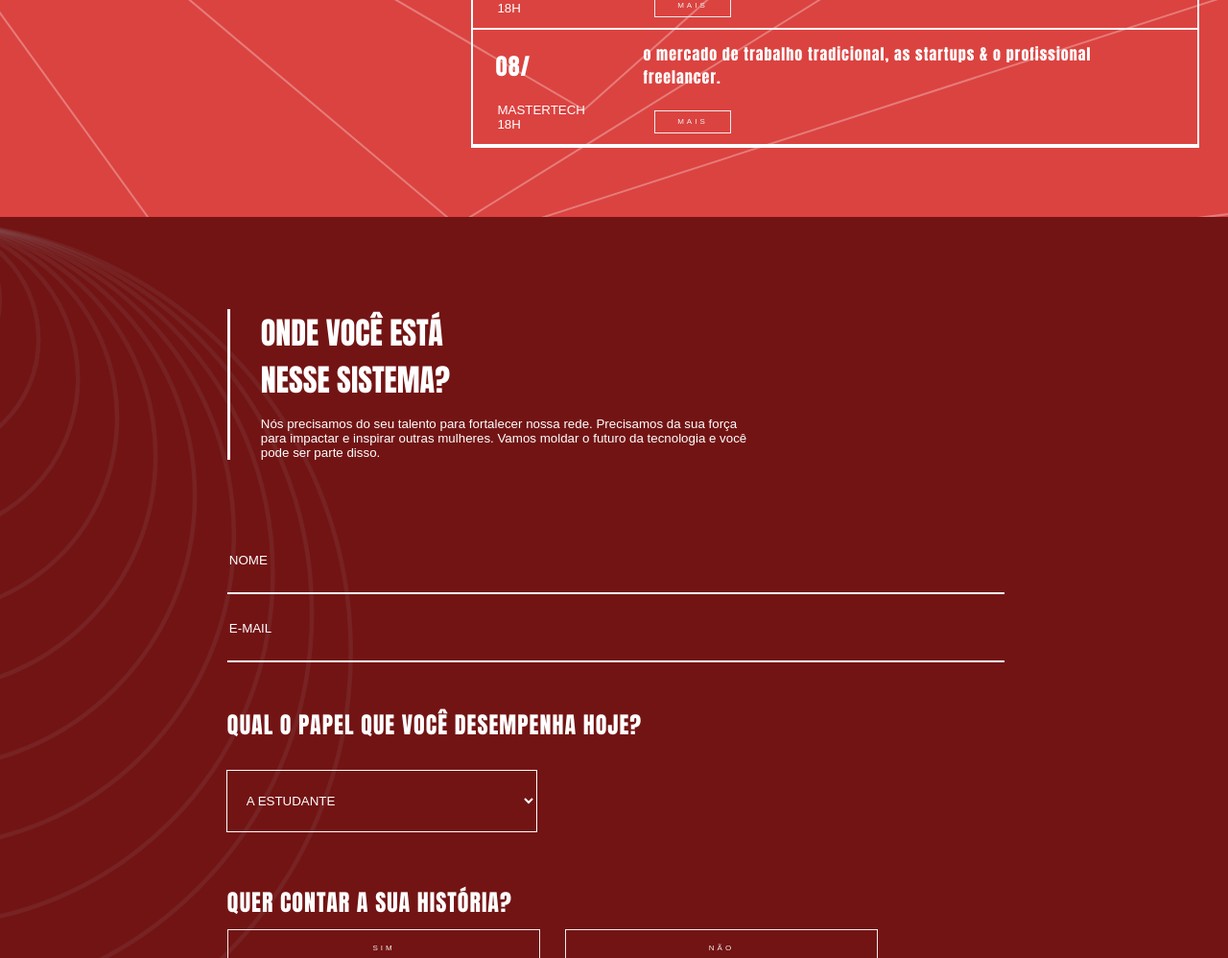
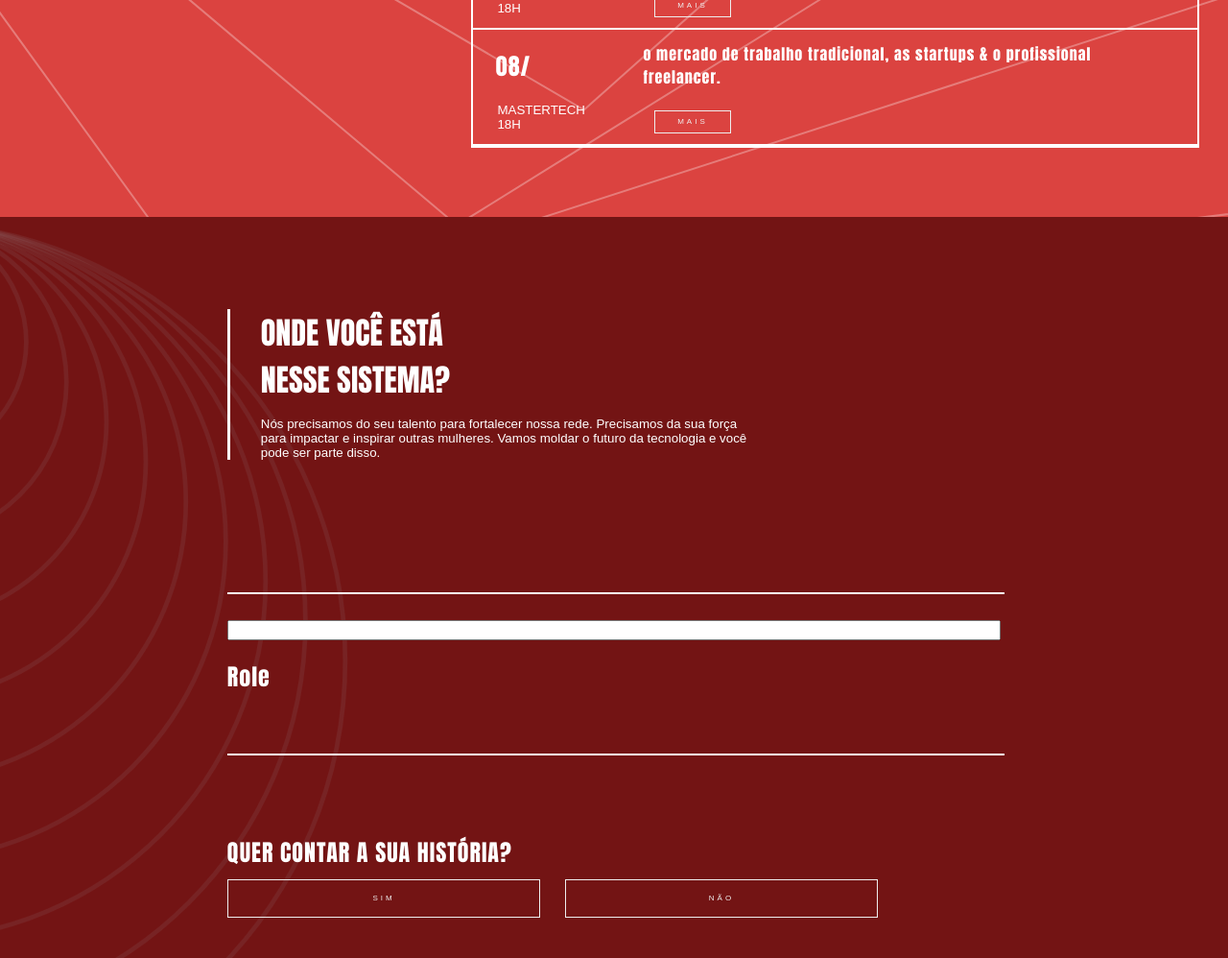
Before and after one commit to PedrovictorSouza/Nisia, a Django app: template nisia_cadastro/templates/index.html in a window 1280 px wide. Shown: the part 5502-6500 px from the top of the page at 96% size. Run offline with Django 3.2, Linux system fonts and the light colour scheme; the template is opened without the code that fills it, so the values that code supplies are empty, except form fields; tables that the repository leaves empty hold one stand-in row (values such as "Sample post"); form fields are guessed from the names that the template uses; some libraries are stand-ins or nearby versions; some web fonts are replaced.

Commit message:
criar form de cadastro

```diff
--- a/nisia_cadastro/templates/index.html
+++ b/nisia_cadastro/templates/index.html
@@ -354,31 +354,32 @@
 					</div>
 				</div>
 				<div class="identidade__form__b" data-aos="fade-up" data-aos-duration="2000">
-					<div class="identidade__input">
-						<input type="text" placeholder="NOME">
-						<input type="text" placeholder="E-MAIL">
+                    <form method="POST" action="/submit" id="registrar" style="width: 100%">
+                        {% csrf_token %}
+                        <div class="identidade__input" style="width: 100%">
+                            {{ form.name }}
+                            {{ form.email }}
                         </div>
-					<div class="identidade__form__b__a" >
-						<h2>QUAL O PAPEL QUE VOCÊ DESEMPENHA HOJE?</h2>
-						<select>
-								<option value="">A ESTUDANTE</option>
-								<option value="">A EDUCADORA</option>
-								<option value="">A EMPREGADORA</option>
-								<option value="">A MENTORA</option>
-								<option value="">A PROFISSIONAL</option>
-						</select>
+                        <div class="identidade__form__b__a" style="width: 100%">
+                            <h2> {{ form.role.label }} </h2>
+                            {{ form.role }}
                         </div>
 
-					<div class="identidade__form__b__c">
+                        <div class="identidade__form__b__c" style="width: 100%">
                             <h2>QUER CONTAR A SUA HISTÓRIA?</h2>
-						<a  onclick="history()"><button id="yes">SIM</button></a>
-						<a id="no" onclick="deactivateHistory()"><button>NÃO</button></a>
-						<textarea id="texto" placeholder="conte aqui sua historia." name="conte sua história" id="" cols="30" rows="10"></textarea>
+                            <a onclick="history()">
+                                <button type="button" id="yes">SIM</button>
+                            </a>
+                            <a id="no" onclick="deactivateHistory()">
+                                <button type="button">NÃO</button>
+                            </a>
+                            {{ form.story }}
                         </div>
 
-					<div class="identidade__form__b__b">
+                        <div class="identidade__form__b__b" style="width: 100%">
                             <button>ENVIAR FORMULÁRIO</button>
                         </div>
+                    </form>
 				</div>
 			</section>
 
--- a/nisia_cadastro/views.py
+++ b/nisia_cadastro/views.py
@@ -1,4 +1,7 @@
 from django.shortcuts import render
+from nisia_cadastro.models import Registered
+from nisia_cadastro.form import RegisteredForm
 
 def index(request):
-    return render(request, 'index.html')
+    return render(request, 'index.html',
+        {'form': RegisteredForm})
```
Also changed, not shown: nisia_cadastro/choices.py (added, +7 -0 lines), nisia_cadastro/models.py (+1 -7 lines). Lines whose indentation alone changed are shown as unchanged.
